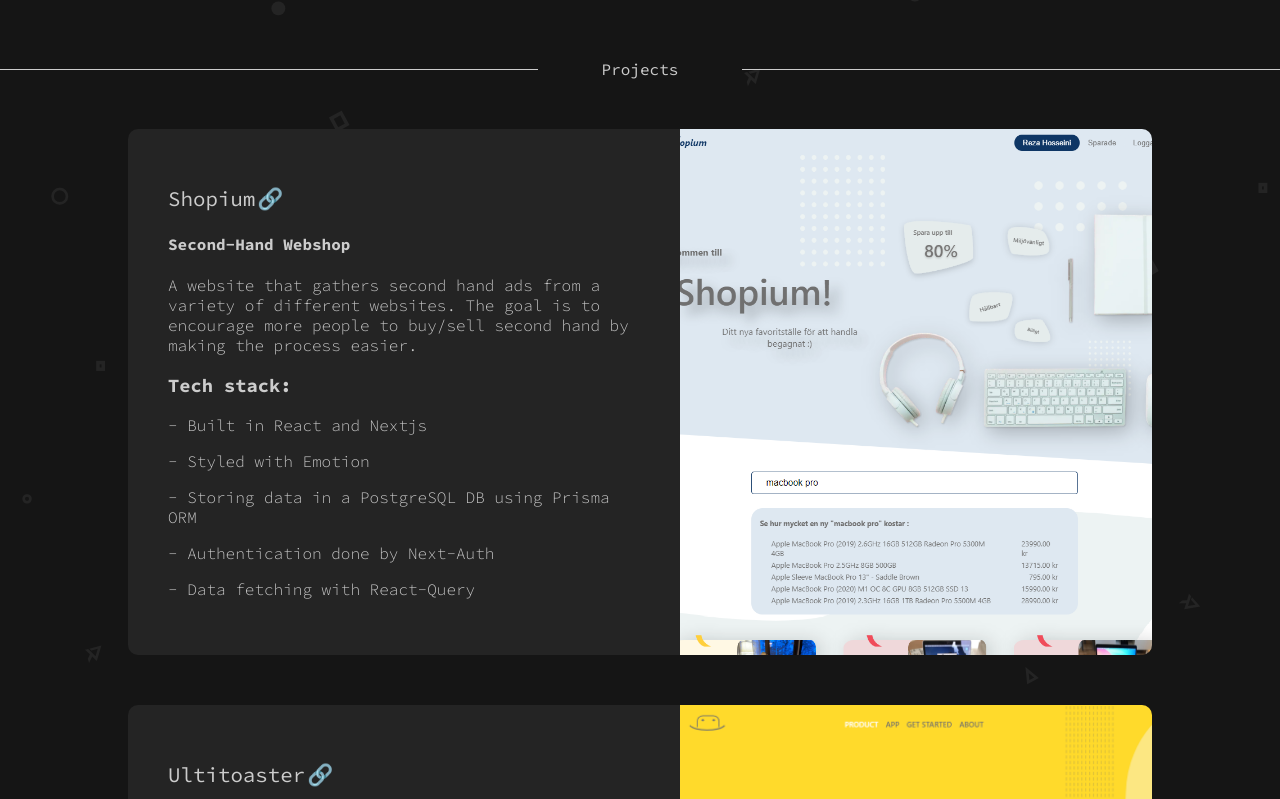
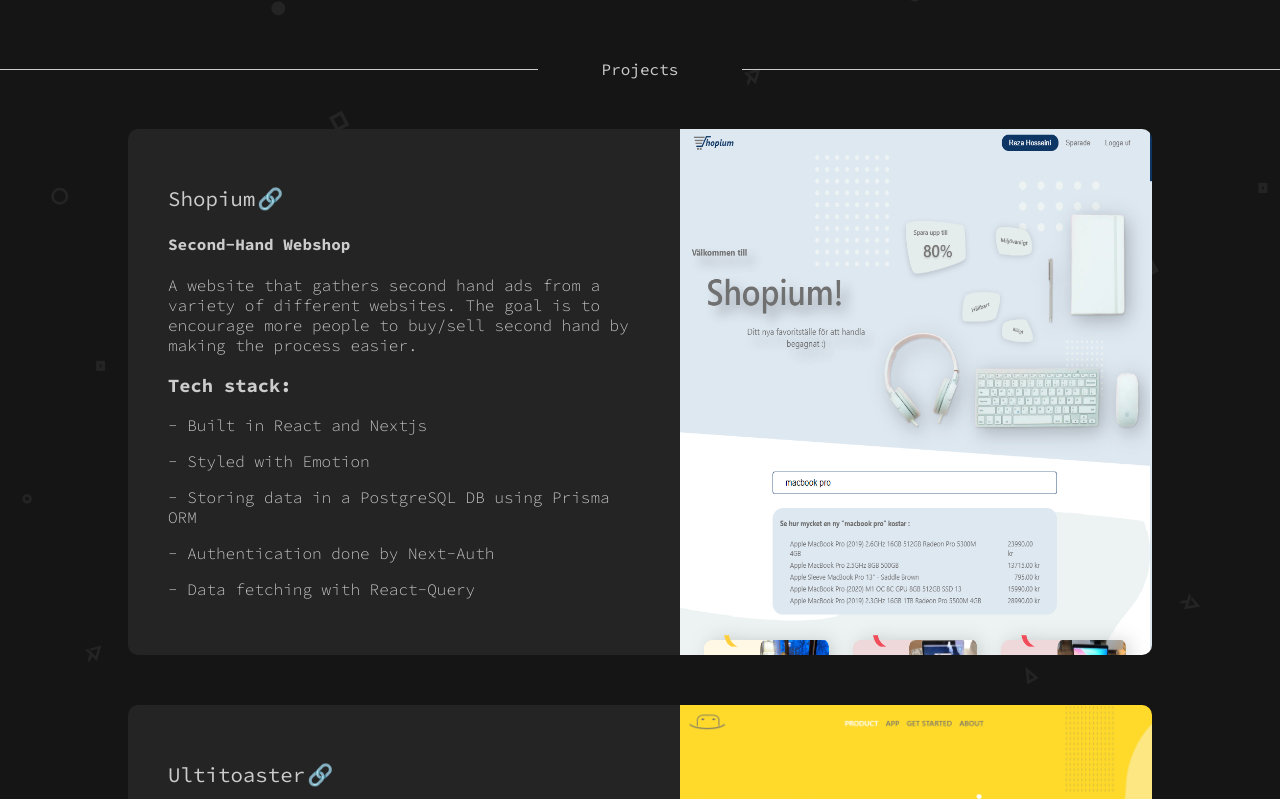
Before and after one commit to Rezaavoor/portfolio, a Next.js app: page / in a window 1280 px wide. Shown: the part 901-1700 px from the top of the page. Built offline with nearby package versions, Linux system fonts and the light colour scheme.

Commit message:
update Image library

```diff
--- a/components/Project.tsx
+++ b/components/Project.tsx
@@ -47,9 +47,8 @@
         <a href={link}>
           <Image
             src={image}
-            layout="fill"
-            objectFit="cover"
-            objectPosition="top center"
+            fill
+            alt="Project image"
           />
         </a>
       </div>
```
